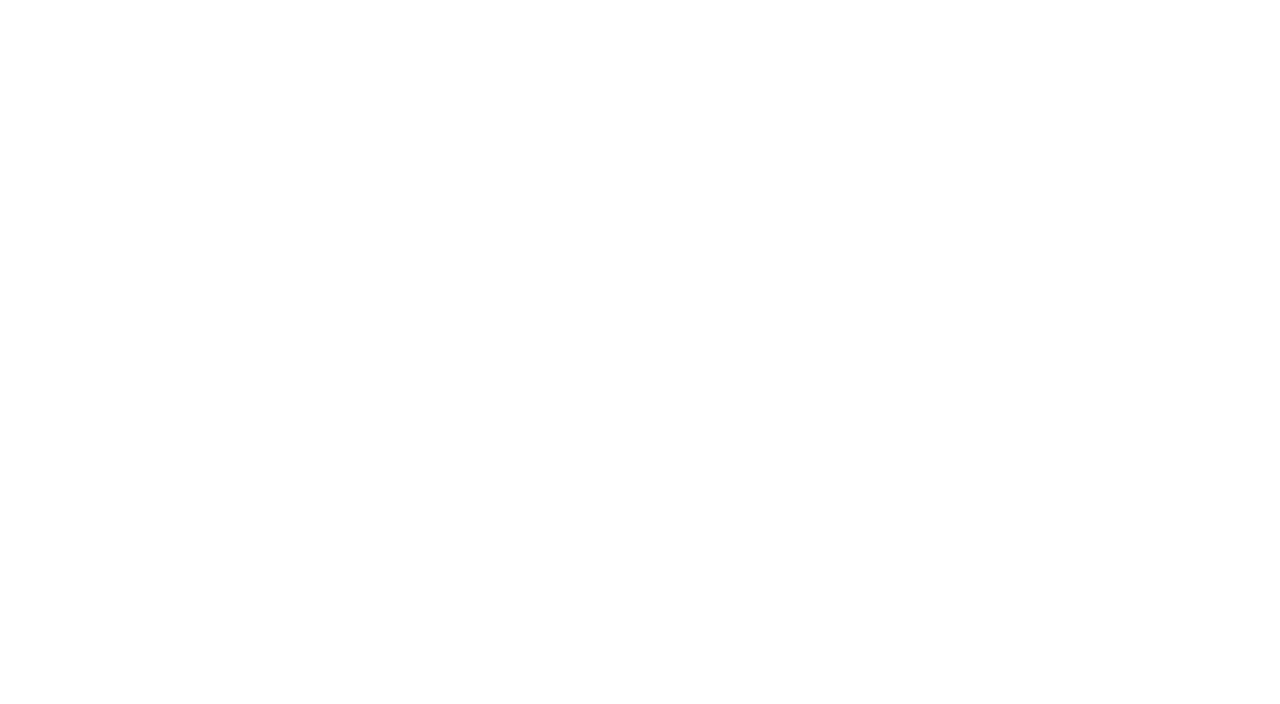
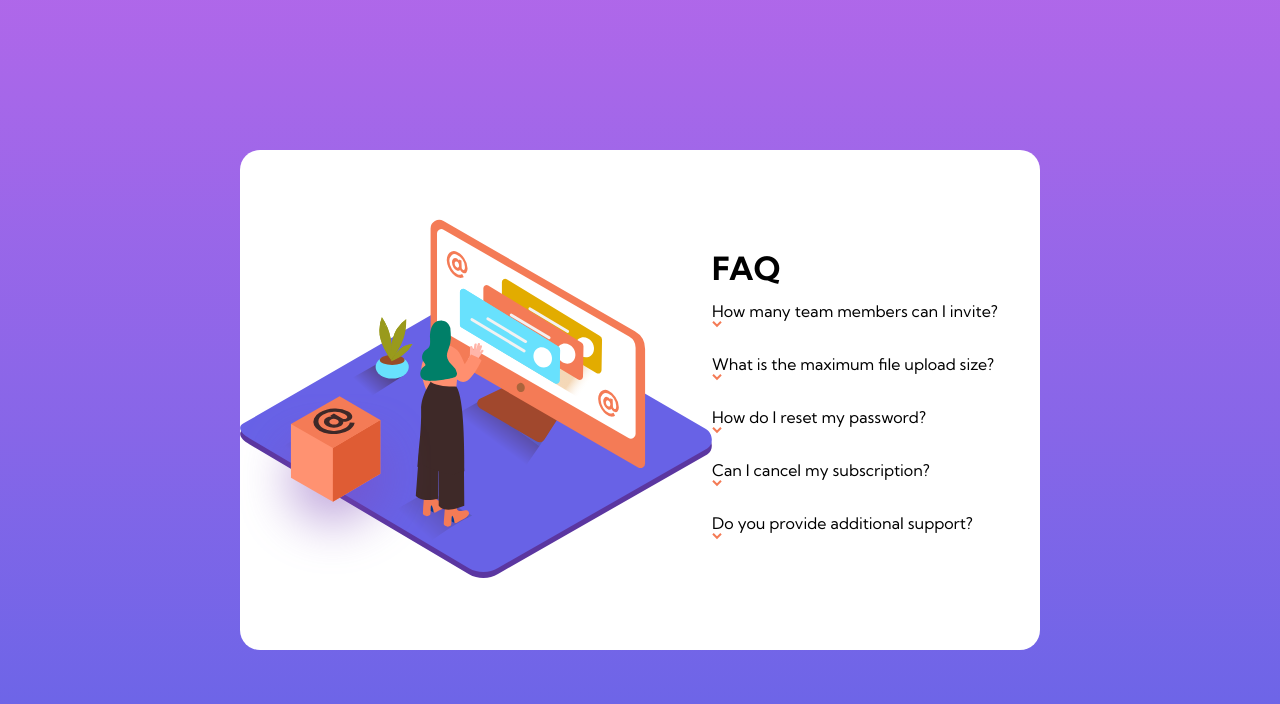
Before and after one commit to JGCV2007/Card-Sanfona, a plain HTML site: page Site/index.html in a window 1280 px wide. Drawn offline with Linux system fonts and the light colour scheme.

Commit message:
Atualizado

```diff
--- a/Site/index.html
+++ b/Site/index.html
@@ -3,9 +3,82 @@
 <head>
     <meta charset="UTF-8">
     <meta name="viewport" content="width=device-width, initial-scale=1.0">
+    <link rel="stylesheet" href="style.css">
+    <link rel="stylesheet" href="mediaqueries.css">
+    <link rel="shortcut icon" href="favicon-32x32.png" type="image/x-icon">
     <title>Card</title>
 </head>
 <body>
+    <div class="main">
 
+
+        <div class="caixa">
+
+              <div class="image">
+                <div class="mobile"><img src="illustration-woman-online-mobile.svg" alt="iconmobile"></div>
+                <div class="iconwoman"><img  src="illustration-woman-online-desktop.svg" alt="iconwoman"></div>
+                <div class="iconbox"><img  src="illustration-box-desktop.svg" alt="iconbox"></div>
+            </div>
+
+            <div class="texto">
+                <h1>FAQ</h1>
+
+                <div class="text">
+                    <p class="question">How many team members can I invite?</p>
+                    <svg width="10" height="7" xmlns="http://www.w3.org/2000/svg"><path
+                        d="M1 .799l4 4 4-4" stroke="#F47B56" stroke-width="2" fill="none"
+                         fill-rule="evenodd"/></svg>
+                    <p class="output">
+                        You can invite up to 2 additional users on the Free plan. There is no limit on
+                        team members for the Premium plan.
+                    </p>
+                </div>
+
+                 <div class="text">
+                        <p class="question">What is the maximum file upload size?</p>
+                        <svg width="10" height="7" xmlns="http://www.w3.org/2000/svg"><path
+                            d="M1 .799l4 4 4-4" stroke="#F47B56" stroke-width="2" fill="none"
+                             fill-rule="evenodd"/></svg>
+                    <p class="output">
+                        No more than 2GB. All files in your account must fit your allotted storage space.</p>
+                </div>
+
+                <div class="text">
+                    <p class="question">How do I reset my password?</p>
+                    <svg width="10" height="7" xmlns="http://www.w3.org/2000/svg"><path
+                        d="M1 .799l4 4 4-4" stroke="#F47B56" stroke-width="2" fill="none"
+                         fill-rule="evenodd"/></svg>
+                    <p class="output">
+                        Click “Forgot password” from the login page or
+                         “Change password” from your profile page.
+                        A reset link will be emailed to you.
+                    </p>
+
+                </div>
+
+                <div class="text">
+                    <p class="question">Can I cancel my subscription?</p>
+                    <svg width="10" height="7" xmlns="http://www.w3.org/2000/svg"><path
+                        d="M1 .799l4 4 4-4" stroke="#F47B56" stroke-width="2" fill="none"
+                         fill-rule="evenodd"/></svg>
+                    <p class="output">Yes! Send us a message and we’ll process
+                         your request no questions asked.</p>
+
+                </div>
+
+                <div class="text">
+                    <p class="question">Do you provide additional support?</p>
+                    <svg width="10" height="7" xmlns="http://www.w3.org/2000/svg"><path
+                        d="M1 .799l4 4 4-4" stroke="#F47B56" stroke-width="2" fill="none"
+                         fill-rule="evenodd"/></svg>
+                    <p class="output">Chat and email support is available 24/7.
+                        Phone lines are open during normal business hours.</p>
+                </div>
+
+            </div>
+
+        </div>
+    </div>
+    <script src="main.js"></script>
 </body>
 </html>
--- /dev/null
+++ b/Site/main.js
@@ -0,0 +1,7 @@
+const $button= document.querySelectorAll(".text")
+
+$button.forEach(text => {
+   text.addEventListener("click", () =>{
+      text.classList.toggle("active");
+   })
+})
--- /dev/null
+++ b/Site/mediaqueries.css
@@ -0,0 +1,27 @@
+@charset "UTF-8";
+@import url('https://fonts.googleapis.com/css2?family=Kumbh+Sans:wght@400;700&display=swap');
+
+@media screen and (min-width:375px) and (max-width:992px){
+    *{
+        font-size:15px;
+    }
+    .caixa{
+        width:400px;
+        height:90vh;
+        align-items: start;
+        justify-content: center;
+        flex-direction: column;
+    }
+
+    .iconwoman, .iconbox{
+        display: none;
+    }
+    .mobile{display: inline-block;}
+
+    .texto{
+        align-items: center;
+    }
+    .text{
+        margin: 10px 0px;
+    }
+}
--- /dev/null
+++ b/Site/style.css
@@ -0,0 +1,57 @@
+@charset "UTF-8";
+@import url('https://fonts.googleapis.com/css2?family=Kumbh+Sans:wght@400;700&display=swap');
+
+*{
+    padding: 0px;
+    margin:0px;
+    font-family: 'Kumbh Sans', sans-serif;
+}
+
+.main{
+    display: flex;
+    width:100vw;
+    height:100vh;
+    background-size: cover;
+    background-repeat: no-repeat;
+    background-image: linear-gradient(to bottom, hsl(273, 75%, 66%),hsl(240, 73%, 65%));
+}
+.caixa{
+    display: flex;
+    margin: auto;
+    width:800px;
+    height:500px;
+    background-color: white;
+    border-radius:20px;
+    /*justify-content:space-around;*/
+    align-items: center;
+
+}
+.image{
+    display:flex;
+    align-items:end;
+    width:500px;
+    z-index:0;
+}
+.iconwoman{margin-right:0px;}
+.iconbox{position: fixed;}
+.mobile{display:none;}
+.texto{
+    display: flex;
+    padding-left:0px;
+    flex-direction: column;
+}
+.text{
+    display: flex;
+    justify-content: space-around;
+    flex-direction: column;
+    margin: 13px  0px;
+    cursor: pointer;
+}
+.output{
+    max-height: 0;
+    overflow: hidden;
+}
+
+.text.active .output{
+    max-height:300px;
+}
```
Also changed, not shown: test.html (added, +16 -0 lines), Site/bg-pattern-desktop.svg (renamed from faq-accordion-card-main/images/bg-pattern-desktop.svg), Site/favicon-32x32.png (renamed from faq-accordion-card-main/images/favicon-32x32.png), Site/icon-arrow-down.svg (renamed from faq-accordion-card-main/images/icon-arrow-down.svg), Site/illustration-box-desktop.svg (renamed from faq-accordion-card-main/images/illustration-box-desktop.svg), Site/illustration-woman-online-desktop.svg (renamed from faq-accordion-card-main/images/illustration-woman-online-desktop.svg), Site/illustration-woman-online-mobile.svg (renamed from faq-accordion-card-main/images/illustration-woman-online-mobile.svg).
